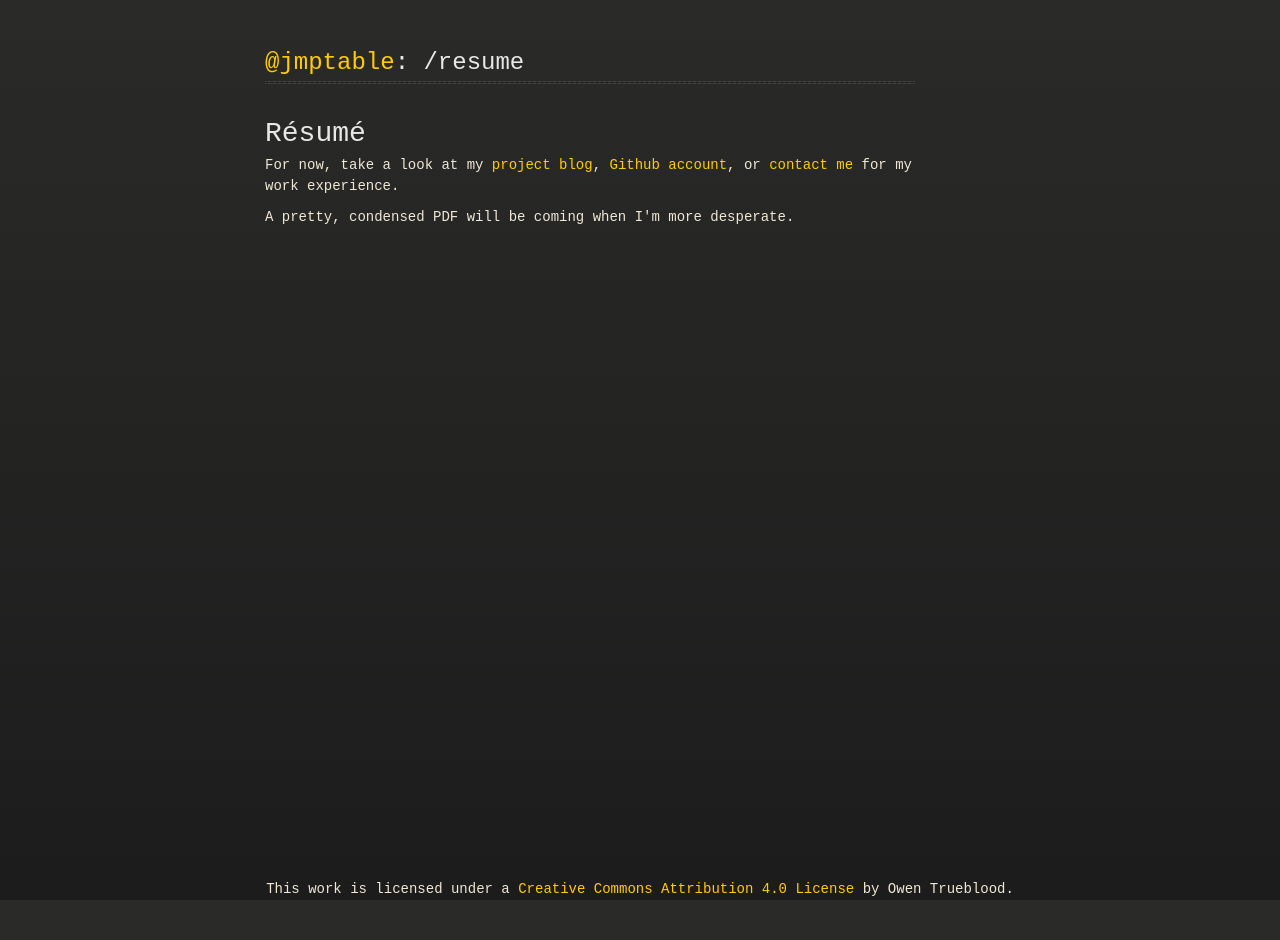
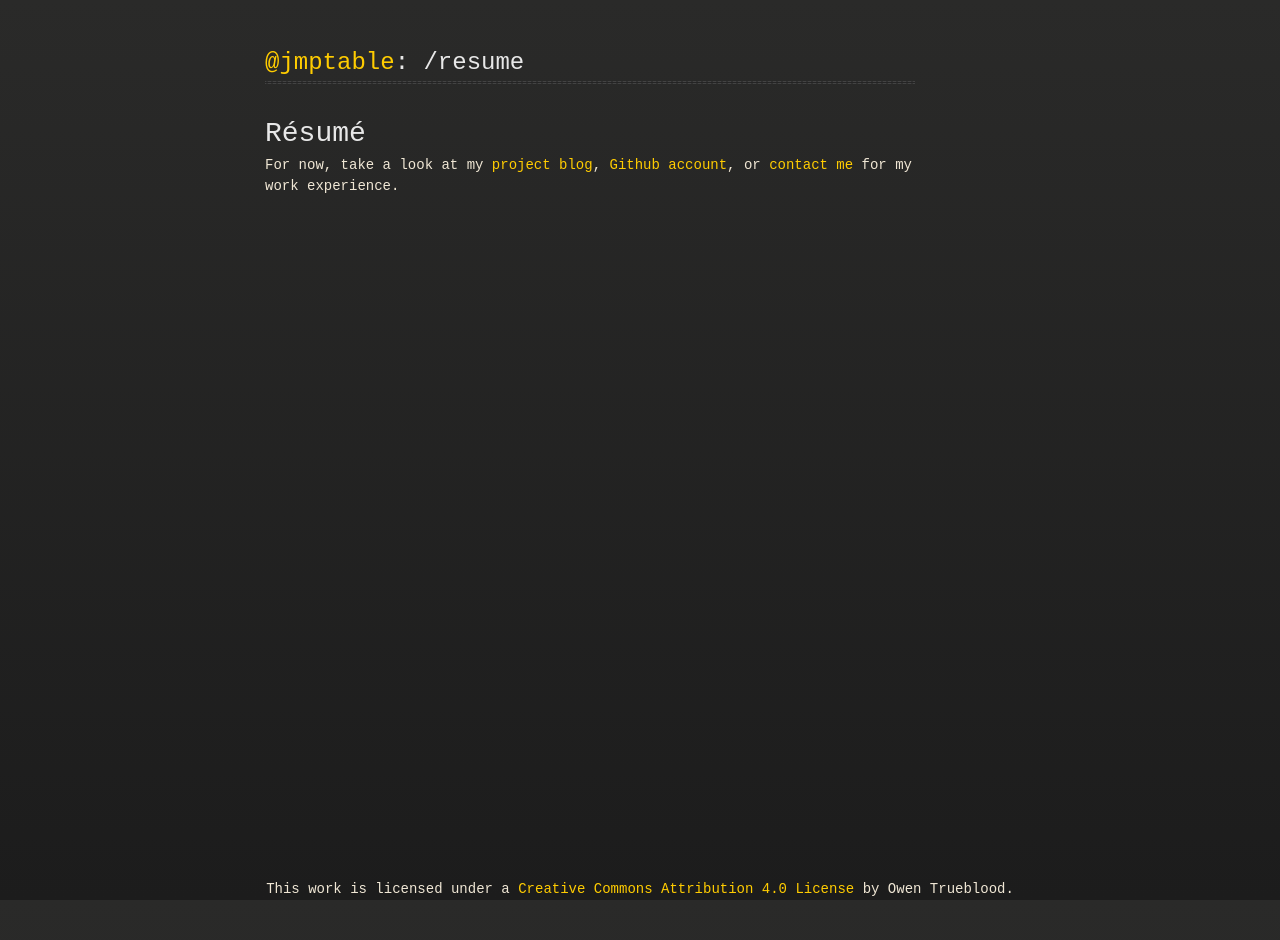
Before and after one commit to jmpinit/old-blog, a Jekyll site: the page built from resume.html, in a window 1280 px wide. Built offline with Jekyll 4.4.1, drawn with Linux system fonts in a browser that asks for light colours.

Commit message:
Just what matters.

```diff
--- a/resume.html
+++ b/resume.html
@@ -6,5 +6,3 @@ title: /resume
 <h1>R&#233sum&#233</h1>
 
 <p>For now, take a look at my <a href="/blog.html">project blog</a>, <a href="https://github.com/jmptable/">Github account</a>, or <a href="/contact.html">contact me</a> for my work experience.<p>
-
-<p>A pretty, condensed PDF will be coming when I'm more desperate.</p>
```
